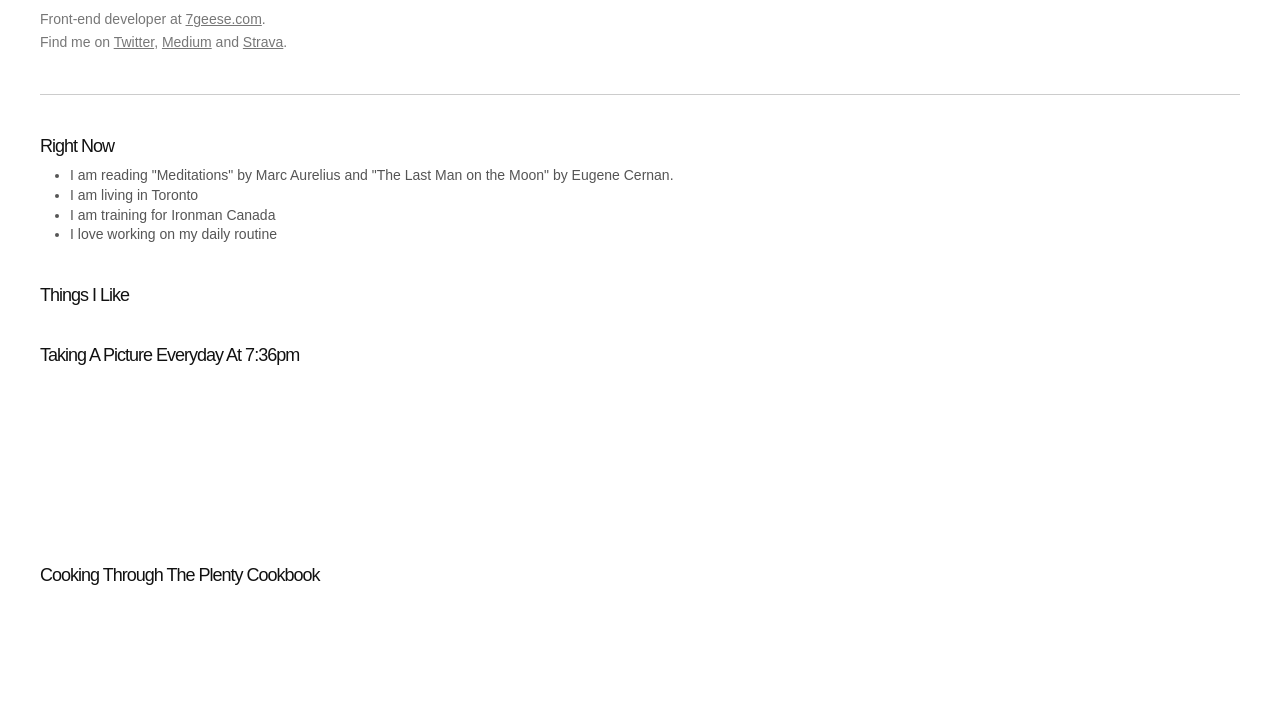
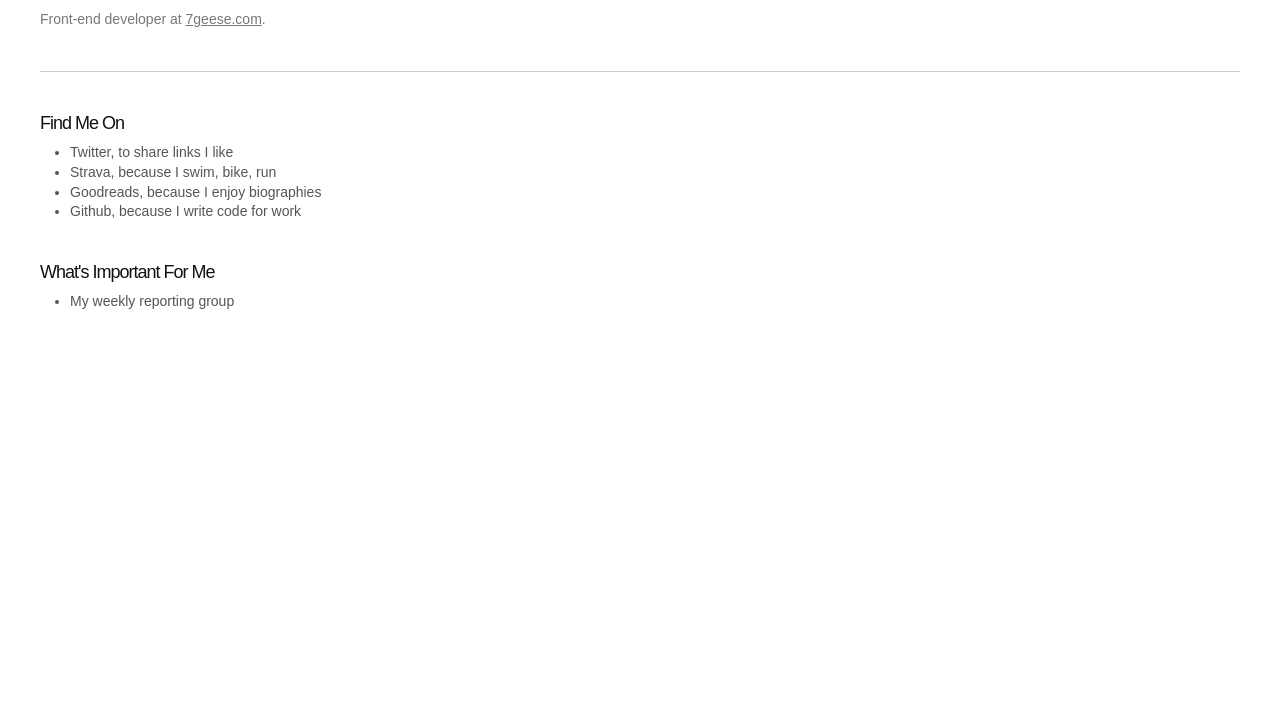
Before and after one commit to maxparm/maxparm.github.io, a website: page index.html in a window 1280 px wide. Shown: the part 77-800 px from the top of the page. Drawn offline with nearby package versions, Linux system fonts and the light colour scheme.

Commit message:
Update 2018-02

```diff
--- a/index.html
+++ b/index.html
@@ -15,7 +15,6 @@
         <link rel="stylesheet" href="css/normalize.css">
         <link rel="stylesheet" href="css/main.css">
         <link rel="stylesheet" href="css/styles.css">
-        <script src="js/vendor/modernizr-2.6.2.min.js"></script>
     </head>
     <body>
 
@@ -24,42 +23,25 @@
             <h1>Maxime Parmentier</h1>
             <div class="description">
                 Front-end developer at <a target="_blank" href="http://www.7geese.com">7geese.com</a>.<br/>
-                Find me on <a target="_blank" href="https://twitter.com/@maxparm">Twitter</a>, <a target="_blank" href="https://medium.com/@maxparm">Medium</a> and <a target="_blank" href="https://www.strava.com/athletes/585974">Strava</a>.
             </div>
 
             <hr/>
 
-            <h2><a href="http://maximeparmentier.com" target="_blank">Right Now</a></h2>
+            <h2><a href="http://maximeparmentier.com" target="_blank">Find me on</a></h2>
             <ul class="">
-                <li><a target="_blank" href="https://en.wikipedia.org/wiki/Meditations">I am reading "Meditations" by Marc Aurelius and "The Last Man on the Moon" by Eugene Cernan.</a></li>
-                <li><a target="_blank" href="https://medium.com/max-s-bucketlists/my-toronto-bucket-list-7a67d3b6f07f">I am living in Toronto</a></li>
-                <li><a target="_blank" href="http://www.ironman.com/triathlon/events/americas/ironman/canada.aspx">I am training for Ironman Canada</a></li>
-                <li><a target="_blank" href="https://medium.com/maxs-post-about-productivity/my-routine-for-a-productive-life-bb45f56750d0">I love working on my daily routine</a></li>
+                <li><a target="_blank" href="https://twitter.com/maxparm">Twitter</a>, to share links I like</li>
+                <li><a target="_blank" href="https://www.strava.com/athletes/585974">Strava</a>, because I swim, bike, run</li>
+                <li><a target="_blank" href="https://www.goodreads.com/user/show/26802949-maxime-parmentier">Goodreads</a>, because I enjoy biographies</li>
+                <li><a target="_blank" href="https://github.com/maxparm">Github</a>, because I write code for work</li>
             </ul>
 
-            <h2><a href="http://maxparm.tumblr.com" target="_blank">Things I like</a></h2>
-            <ul class="tumblr-list"></ul>
 
-            <h2><a href="http://instagram.com/maxparm" target="_blank">Taking a picture everyday at 7:36pm</a></h2>
-            <div class="seventhirtysix-list instagram-list"></div>
-
-            <h2><a href="http://instagram.com/maxparm" target="_blank">Cooking through the Plenty cookbook</a></h2>
-            <div class="plenty-list instagram-list"></div>
-
-            <h2><a href="https://www.strava.com/athletes/585974" target="_blank">Training for Ironman Canada on Strava</a></h2>
-            <ul class="strava-list"></ul>
-
-            <h2><a target="_blank" href="https://medium.com/@maxparm">Medium</a></h2>
-            <ul class="medium-list"></ul>
+            <h2><a href="http://maximeparmentier.com" target="_blank">What's important for me</a></h2>
+            <ul class="">
+                <li><a target="_blank" href="https://medium.com/things-ive-written/the-elephants-182870501589">My weekly reporting group</a></li>
+            </ul>
 
         </div>
-
-        <script src="https://cdnjs.cloudflare.com/ajax/libs/jquery/1.11.0/jquery.min.js"></script>
-        <script src="https://cdnjs.cloudflare.com/ajax/libs/moment.js/2.11.2/moment.min.js"></script>
-        <script src="js/vendor/underscore-min.js"></script>
-        <script src="js/plugins.js"></script>
-        <script src="js/vendor/instafeed.min.js"></script>
-        <script src="js/main.js"></script>
 
         <!-- Google Analytics: change UA-XXXXX-X to be your site's ID. -->
         <script>
```
